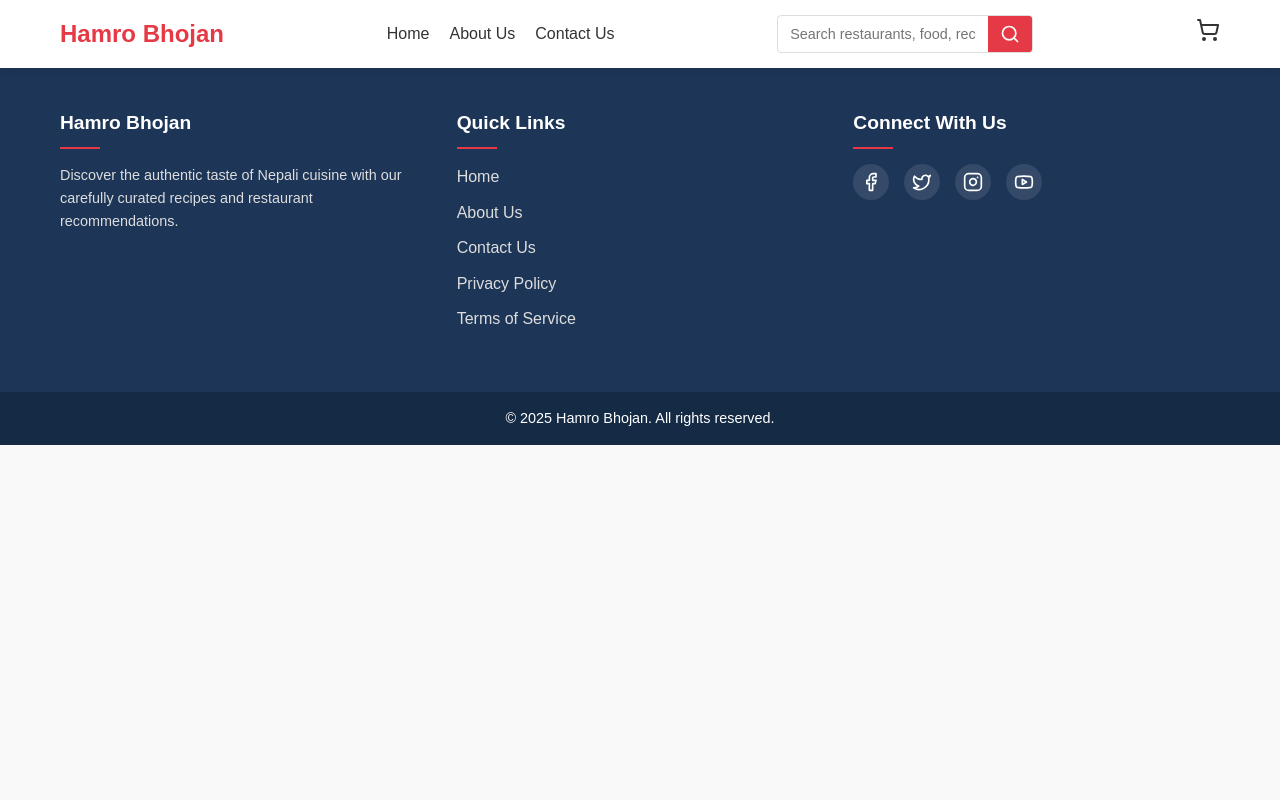
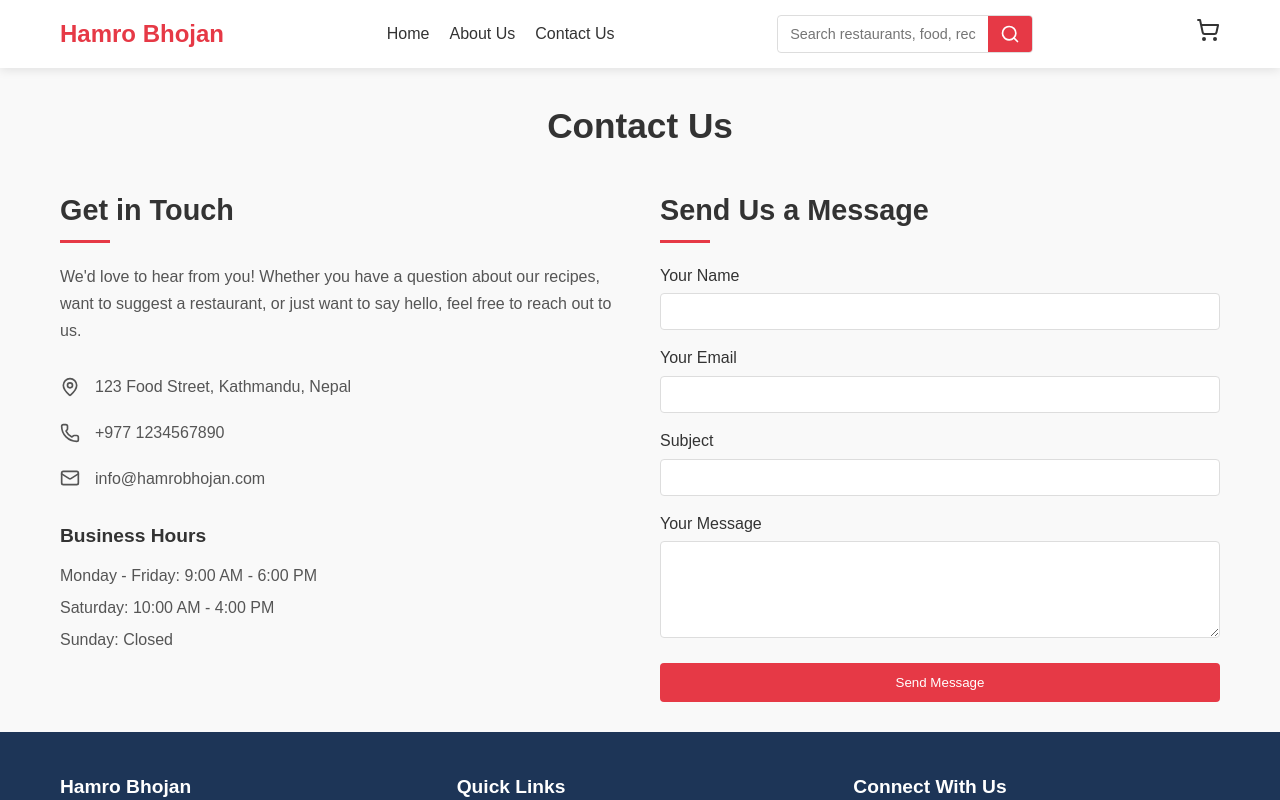
Before and after one commit to bishalk21/restaurant-js, a React (Vite) app: page /contact in a window 1280 px wide. Shown: the top 800 px of the page. Built offline with nearby package versions, Linux system fonts and the light colour scheme.

Commit message:
contact page

```diff
--- a/src/components/AppLayout.jsx
+++ b/src/components/AppLayout.jsx
@@ -5,6 +5,7 @@ import { BrowserRouter, Route, Routes } from "react-router-dom";
 import HomePage from "../pages/home/HomePage";
 import Footer from "./footer/Footer";
 import AboutPage from "../pages/about/AboutPage";
+import ContactPage from "../pages/contact/ContactPage";
 
 const AppLayout = () => {
   const [cartItems, setCartItems] = useState([]);
@@ -25,6 +26,7 @@ const AppLayout = () => {
           <Routes>
             <Route path="/" element={<HomePage />} />
             <Route path="/about" element={<AboutPage />} />
+            <Route path="/contact" element={<ContactPage />} />
           </Routes>
           <Footer />
         </BrowserRouter>
--- /dev/null
+++ b/src/pages/contact/ContactPage.jsx
@@ -0,0 +1,145 @@
+import { useState } from "react";
+import { MapPin, Phone, Mail } from "lucide-react";
+import "./contact.css";
+
+const ContactPage = () => {
+  const [formData, setFormData] = useState({
+    name: "",
+    email: "",
+    subject: "",
+    message: "",
+  });
+  const [formSubmitted, setFormSubmitted] = useState(false);
+
+  const handleChange = (e) => {
+    const { name, value } = e.target;
+    setFormData((prev) => ({
+      ...prev,
+      [name]: value,
+    }));
+  };
+
+  const handleSubmit = (e) => {
+    e.preventDefault();
+    // Here you would typically send the form data to a server
+    console.log("Form submitted:", formData);
+    setFormSubmitted(true);
+
+    // Reset form after submission
+    setTimeout(() => {
+      setFormData({
+        name: "",
+        email: "",
+        subject: "",
+        message: "",
+      });
+      setFormSubmitted(false);
+    }, 3000);
+  };
+
+  return (
+    <div className="contact-page">
+      <div className="container">
+        <h1 className="page-title">Contact Us</h1>
+
+        <div className="contact-content">
+          <div className="contact-info">
+            <h2>Get in Touch</h2>
+            <p>
+              We'd love to hear from you! Whether you have a question about our
+              recipes, want to suggest a restaurant, or just want to say hello,
+              feel free to reach out to us.
+            </p>
+
+            <div className="contact-details">
+              <div className="contact-item">
+                <MapPin size={20} />
+                <span>123 Food Street, Kathmandu, Nepal</span>
+              </div>
+              <div className="contact-item">
+                <Phone size={20} />
+                <span>+977 1234567890</span>
+              </div>
+              <div className="contact-item">
+                <Mail size={20} />
+                <span>info@hamrobhojan.com</span>
+              </div>
+            </div>
+
+            <div className="contact-hours">
+              <h3>Business Hours</h3>
+              <p>Monday - Friday: 9:00 AM - 6:00 PM</p>
+              <p>Saturday: 10:00 AM - 4:00 PM</p>
+              <p>Sunday: Closed</p>
+            </div>
+          </div>
+
+          <div className="contact-form-container">
+            <h2>Send Us a Message</h2>
+            {formSubmitted ? (
+              <div className="form-success">
+                <p>Thank you for your message! We'll get back to you soon.</p>
+              </div>
+            ) : (
+              <form className="contact-form" onSubmit={handleSubmit}>
+                <div className="form-group">
+                  <label htmlFor="name">Your Name</label>
+                  <input
+                    type="text"
+                    id="name"
+                    name="name"
+                    value={formData.name}
+                    onChange={handleChange}
+                    required
+                  />
+                </div>
+
+                <div className="form-group">
+                  <label htmlFor="email">Your Email</label>
+                  <input
+                    type="email"
+                    id="email"
+                    name="email"
+                    value={formData.email}
+                    onChange={handleChange}
+                    required
+                  />
+                </div>
+
+                <div className="form-group">
+                  <label htmlFor="subject">Subject</label>
+                  <input
+                    type="text"
+                    id="subject"
+                    name="subject"
+                    value={formData.subject}
+                    onChange={handleChange}
+                    required
+                  />
+                </div>
+
+                <div className="form-group">
+                  <label htmlFor="message">Your Message</label>
+                  <textarea
+                    id="message"
+                    name="message"
+                    rows="5"
+                    value={formData.message}
+                    onChange={handleChange}
+                    required
+                  ></textarea>
+                </div>
+
+                <button type="submit" className="submit-button">
+                  Send Message
+                </button>
+              </form>
+            )}
+          </div>
+        </div>
+      </div>
+    </div>
+  );
+};
+
+export default ContactPage;
--- /dev/null
+++ b/src/pages/contact/contact.css
@@ -0,0 +1,121 @@
+.contact-page {
+  padding: 30px 0;
+}
+
+.contact-content {
+  display: grid;
+  grid-template-columns: 1fr 1fr;
+  gap: 40px;
+  margin-top: 30px;
+}
+
+.contact-info h2,
+.contact-form-container h2 {
+  font-size: 1.8rem;
+  margin-bottom: 20px;
+  color: #333;
+  position: relative;
+  padding-bottom: 10px;
+}
+
+.contact-info h2::after,
+.contact-form-container h2::after {
+  content: "";
+  position: absolute;
+  bottom: 0;
+  left: 0;
+  width: 50px;
+  height: 3px;
+  background-color: #e63946;
+}
+
+.contact-info p {
+  margin-bottom: 20px;
+  line-height: 1.7;
+  color: #555;
+}
+
+.contact-details {
+  margin: 30px 0;
+}
+
+.contact-item {
+  display: flex;
+  align-items: center;
+  gap: 15px;
+  margin-bottom: 20px;
+  color: #555;
+}
+
+.contact-hours h3 {
+  font-size: 1.2rem;
+  margin-bottom: 10px;
+  color: #333;
+}
+
+.contact-hours p {
+  margin-bottom: 5px;
+}
+
+.contact-form {
+  display: flex;
+  flex-direction: column;
+  gap: 15px;
+}
+
+.form-group {
+  display: flex;
+  flex-direction: column;
+  gap: 5px;
+}
+
+.form-group label {
+  font-weight: 500;
+  color: #333;
+}
+
+.form-group input,
+.form-group textarea {
+  padding: 10px;
+  border: 1px solid #ddd;
+  border-radius: 4px;
+  font-family: inherit;
+}
+
+.submit-button {
+  background-color: #e63946;
+  color: white;
+  border: none;
+  padding: 12px 20px;
+  border-radius: 4px;
+  font-weight: 500;
+  cursor: pointer;
+  transition: background-color 0.3s ease;
+  margin-top: 10px;
+}
+
+.submit-button:hover {
+  background-color: #d62b39;
+}
+
+.form-success {
+  background-color: #d4edda;
+  color: #155724;
+  padding: 15px;
+  border-radius: 4px;
+  margin-bottom: 20px;
+}
+
+@media (max-width: 768px) {
+  .contact-content {
+    grid-template-columns: 1fr;
+  }
+
+  .contact-info {
+    order: 2;
+  }
+
+  .contact-form-container {
+    order: 1;
+  }
+}
```
